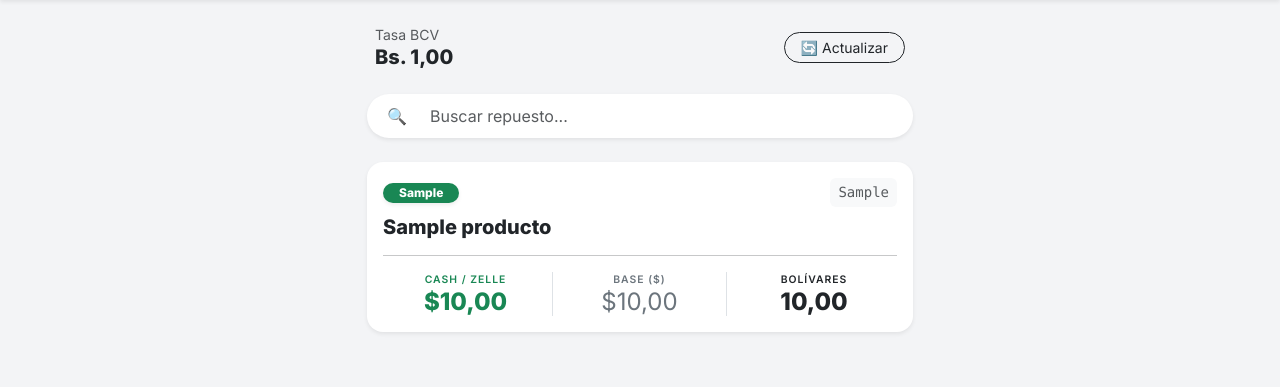
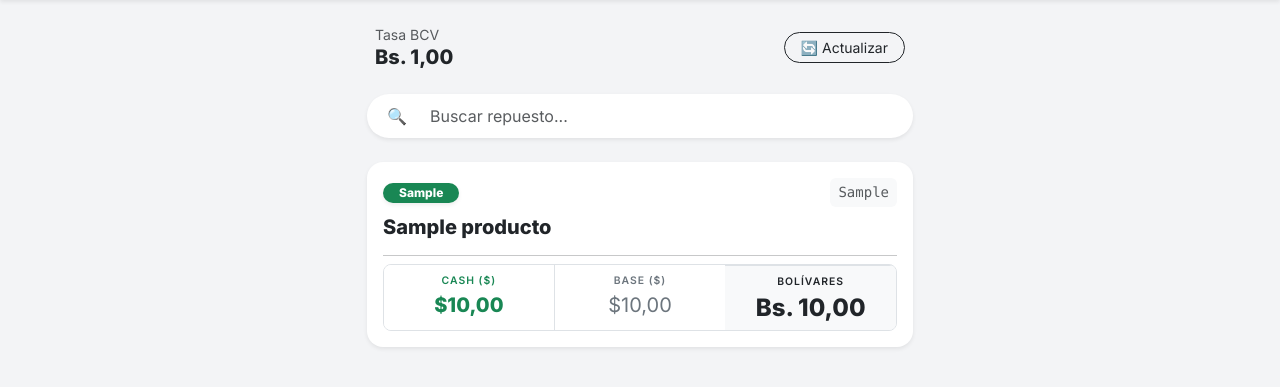
Before and after one commit to diegoguzmani/autocatalogo, a Django app: page / in a window 1280 px wide. Shown: the part 56-443 px from the top of the page. Run offline with Django 5.2, Linux system fonts and the light colour scheme; tables that the repository leaves empty hold one stand-in row (values such as "Sample post").

Commit message:
fix: precio en bs

```diff
--- a/autocatalogo/settings.py
+++ b/autocatalogo/settings.py
@@ -24,9 +24,9 @@ BASE_DIR = Path(__file__).resolve().parent.parent
 SECRET_KEY = 'django-insecure-_bq4s4bqu*1h70ifjsizohr#vwr@)ru+8^-2c)p_7g*b)e2o#p'
 
 # SECURITY WARNING: don't run with debug turned on in production!
-DEBUG = False
+DEBUG = True
 
-ALLOWED_HOSTS = ['diegoguzmani.pythonanywhere.com']
+ALLOWED_HOSTS = ['diegoguzmani.pythonanywhere.com', "127.0.0.1"]
 
 # Application definition
 
--- a/inventario/templates/inventario/lista.html
+++ b/inventario/templates/inventario/lista.html
@@ -54,29 +54,38 @@
                     <hr class="opacity-10 my-2">
 
                     <!-- GRID DE PRECIOS (Lo importante) -->
-                    <div class="row g-2 text-center mt-1">
+                    <div class="row g-0 mt-2 border rounded-3 overflow-hidden">
 
-                        <!-- 1. PRECIO CASH -->
-                        <div class="col-4 border-end">
-                            <div class="price-label text-success">CASH / ZELLE</div>
-                            <div class="h4 mb-0 fw-bold text-success">
+                        <!-- 1. PRECIO CASH (Mitad en celular, Tercio en PC) -->
+                        <div class="col-6 col-md-4 border-end p-2 text-center bg-white">
+                            <div class="price-label text-success mb-1">CASH ($)</div>
+                            <div class="h5 mb-0 fw-bold text-success text-nowrap">
                                 ${{ p.precio_cash|formato_ve }}
                             </div>
                         </div>
 
-                        <!-- 2. PRECIO BASE (REFERENCIA) -->
-                        <div class="col-4 border-end">
-                            <div class="price-label">BASE ($)</div>
-                            <div class="h4 mb-0 fw-normal text-secondary">
+                        <!-- 2. PRECIO BASE (Mitad en celular, Tercio en PC) -->
+                        <div class="col-6 col-md-4 border-end-md p-2 text-center bg-white">
+                            <div class="price-label text-secondary mb-1">BASE ($)</div>
+                            <div class="h5 mb-0 fw-normal text-secondary text-nowrap">
                                 ${{ p.precio_base_bs|formato_ve }}
                             </div>
                         </div>
 
-                        <!-- 3. PRECIO BOLIVARES -->
-                        <div class="col-4">
-                            <div class="price-label text-dark">BOLÍVARES</div>
-                            <div class="h4 mb-0 fw-bold text-dark">
-                                {{ p.precio_en_bs|formato_ve }}
+                        <!-- 3. PRECIO BS (Ancho completo en celular, Tercio en PC) -->
+                        <!--
+                           Explicación de clases:
+                           col-12: Ocupa todo el ancho en celular.
+                           col-md-4: Ocupa 1/3 en PC.
+                           border-top: Línea arriba (para separar de los dólares en celular).
+                           border-top-md-0: Quita la línea de arriba en PC.
+                           border-start-md: Pone línea a la izquierda en PC.
+                           bg-light: Fondo gris muy suave para resaltarlo.
+                        -->
+                        <div class="col-12 col-md-4 border-top border-top-md-0 border-start-md p-2 text-center bg-light">
+                            <div class="price-label text-dark mb-1">BOLÍVARES</div>
+                            <div class="h4 mb-0 fw-bold text-dark text-nowrap">
+                                Bs. {{ p.precio_en_bs|formato_ve }}
                             </div>
                         </div>
 
```
